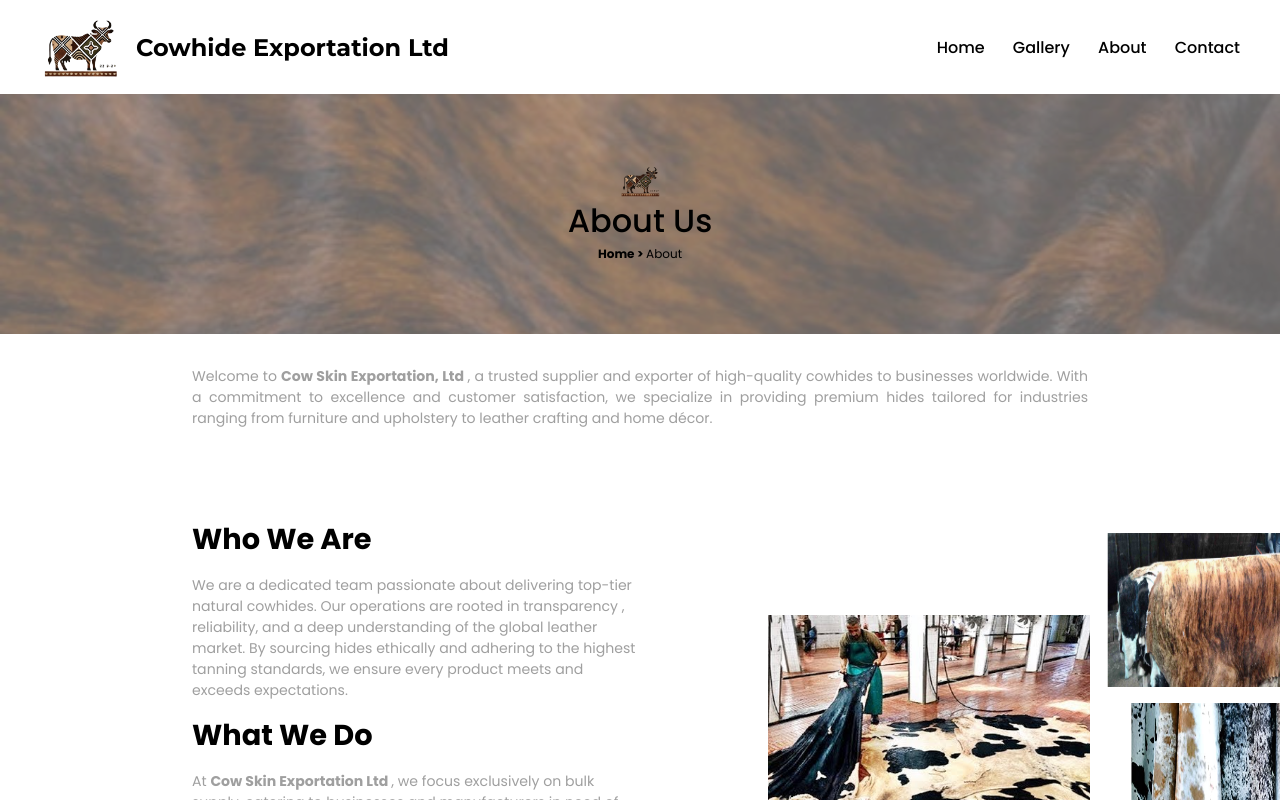
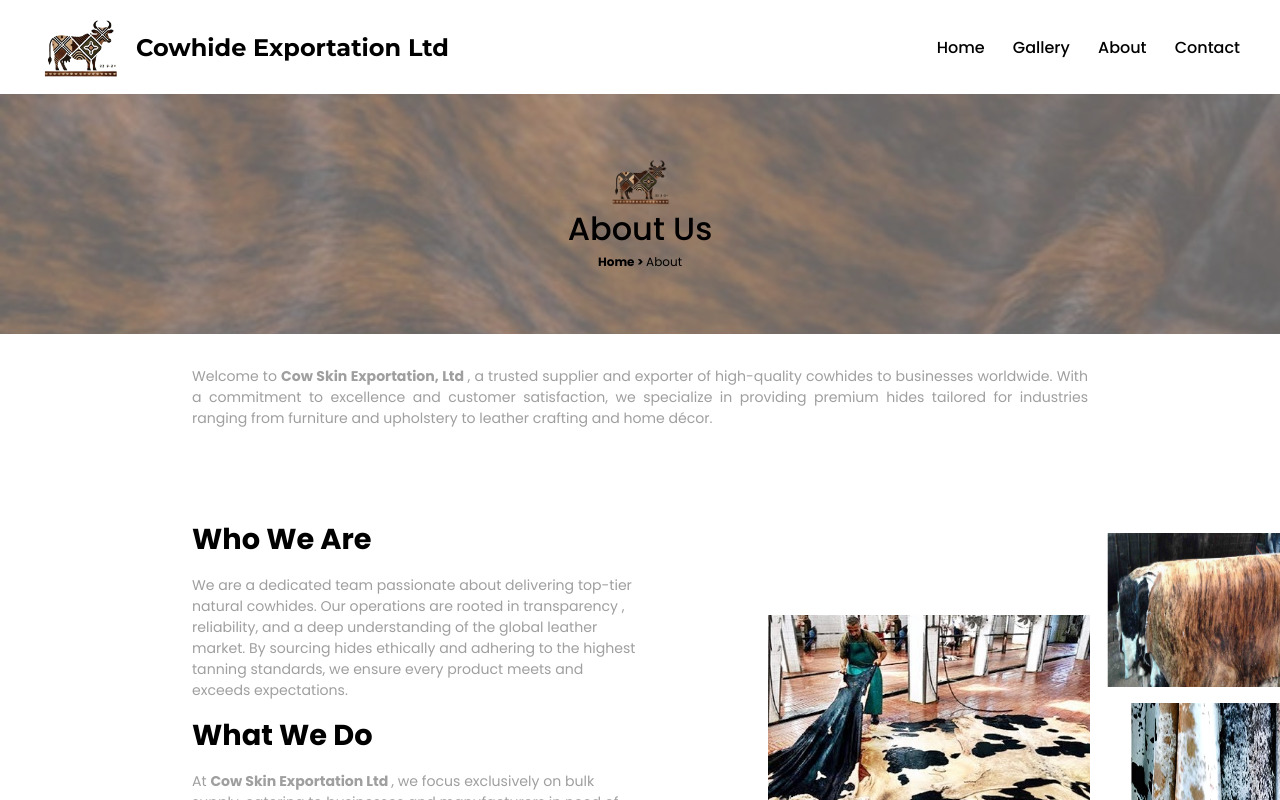
Before and after one commit to DEGEN101/cow-hide-exportation-website, a React (Create React App) app: page /#/about in a window 1280 px wide. Shown: the top 800 px of the page. Built offline with nearby package versions, Linux system fonts and the light colour scheme.

Commit message:
Updated banner image height

```diff
--- a/src/Components/TitleCard/TitleCard.css
+++ b/src/Components/TitleCard/TitleCard.css
@@ -40,7 +40,13 @@
 }
 
 .title-card-container .content-container img{
-    height: 4vh;
+    height: 3em;
+}
+
+@media (max-width: 40em) {
+    .title-card-container .content-container img{
+        height: 2em;
+    }
 }
 
 .title-card-container .content-container h1{
```
